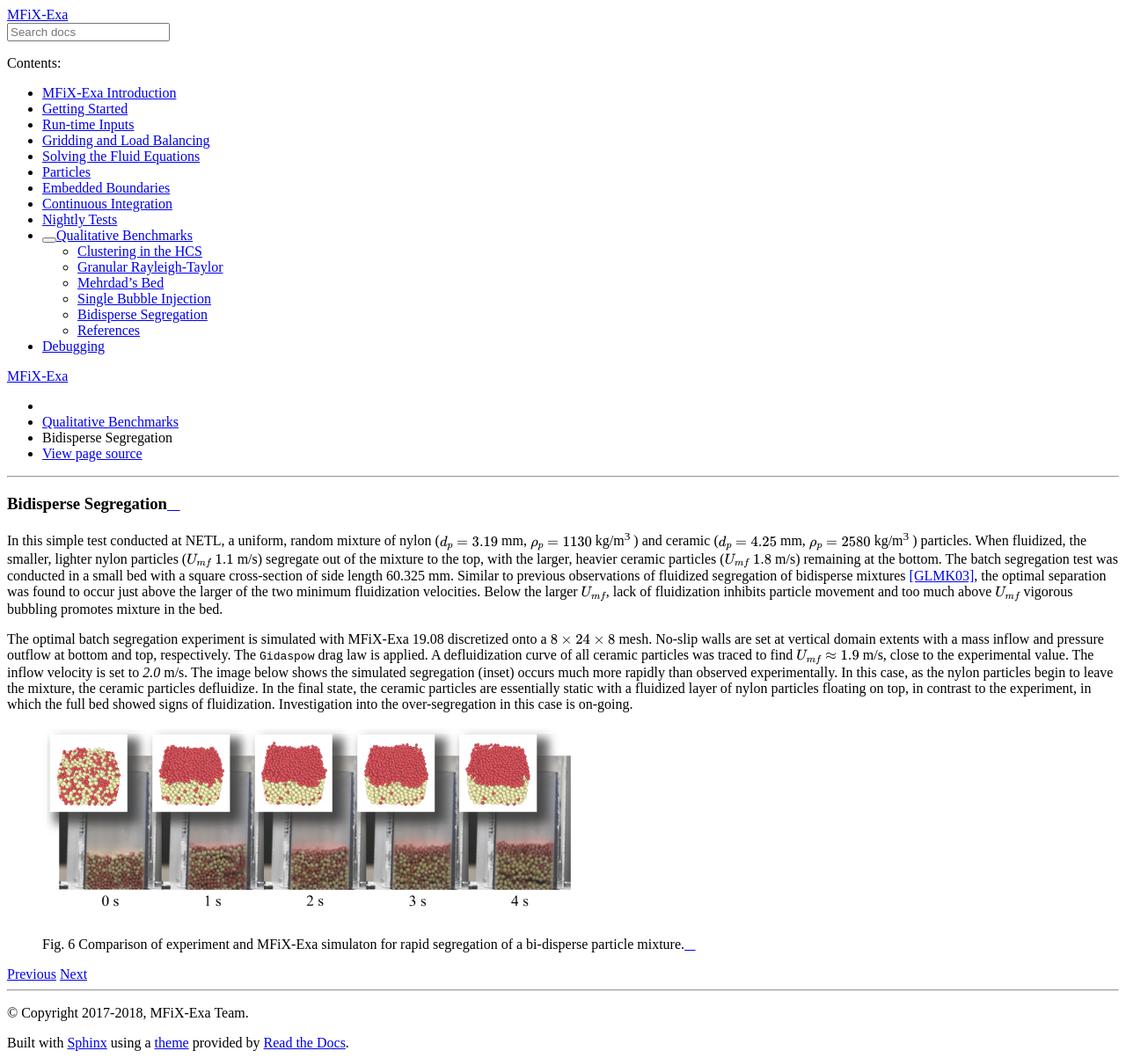
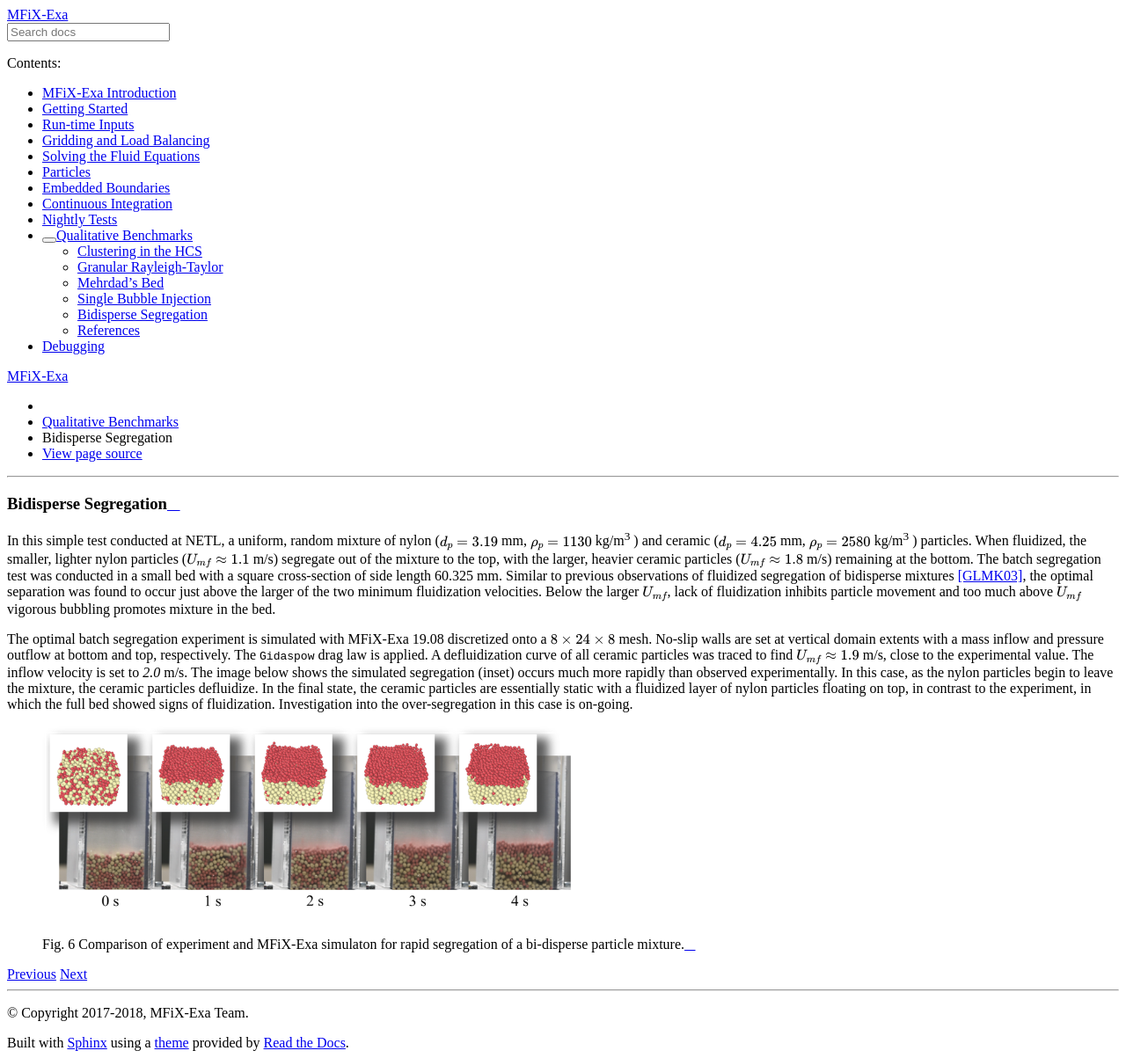
Before and after one commit to mwm126/MFIX-Exa, a Sphinx documentation site: the page built from docs/source/qb/biseg.rst, in a window 1280 px wide. Shown: the whole page at 88% size. Built offline with Sphinx 7.4.7 and the Read the Docs theme 2.0.0, drawn with Linux system fonts in a browser that asks for light colours; pages that are not in the unit, such as notebooks, are missing from menus.

Commit message:
add comments about load balancing granular sims and typo in qb biseg

```diff
--- a/docs/source/InputsLoadBalancing.rst
+++ b/docs/source/InputsLoadBalancing.rst
@@ -51,6 +51,11 @@
 |                   | in the ParticleBoxArray if dual_grid is true.                         |             |              |
 +-------------------+-----------------------------------------------------------------------+-------------+--------------+
 
+Note that when running a granular simulation, i.e., no fluid phase, :cpp:`mfix.dual_grid` must be 0. Hence,
+the :cpp:`particles.max_grid_size` (in each direction) have no meaning. Therefore the fluid grid and tile
+sizes should be set for particle load balancing. It may also be necessary to set the blocking factors to 1.
+
+
 The following inputs must be preceded by "mfix" and determine how we load balance:
 
 +----------------------+-----------------------------------------------------------------------+-------------+--------------+
--- a/docs/source/qb/biseg.rst
+++ b/docs/source/qb/biseg.rst
@@ -9,8 +9,8 @@
 and ceramic
 (:math:`d_p = 4.25` mm, :math:`\rho_p = 2580` kg/m\ :sup:`3` \)
 particles. When fluidized, the smaller, lighter nylon particles
-(:math:`U_{mf} ~ 1.1` m/s) segregate out of the mixture to the top,
-with the larger, heavier ceramic particles  (:math:`U_{mf} ~ 1.8` m/s)
+(:math:`U_{mf} \approx 1.1` m/s) segregate out of the mixture to the top,
+with the larger, heavier ceramic particles  (:math:`U_{mf} \approx 1.8` m/s)
 remaining at the bottom. The batch segregation test was conducted in
 a small bed with a square cross-section of side length 60.325 mm.
 Similar to previous observations of fluidized segregation of
```
